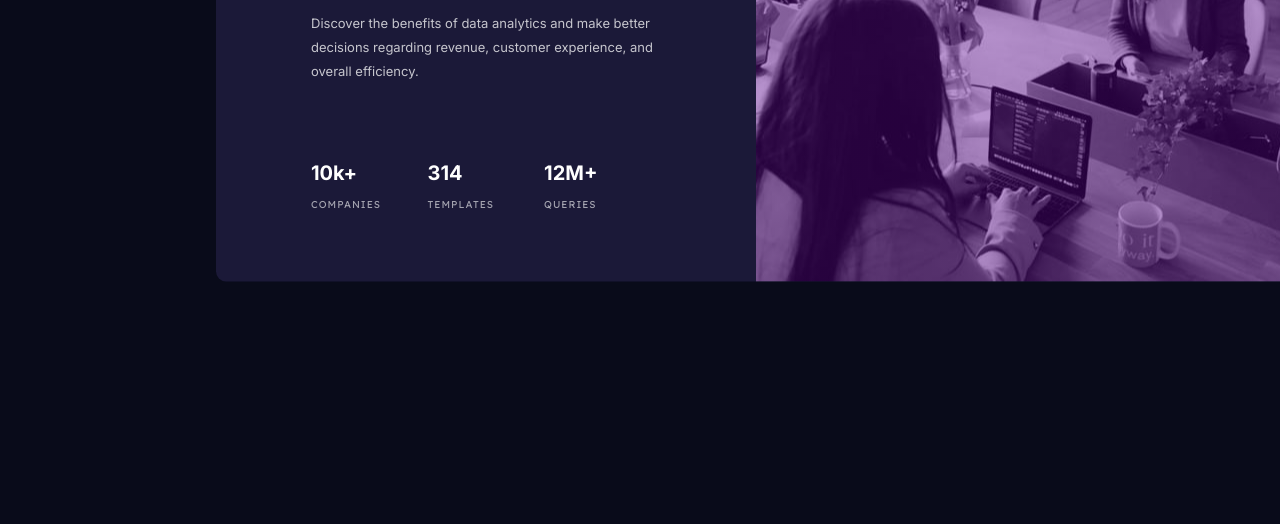
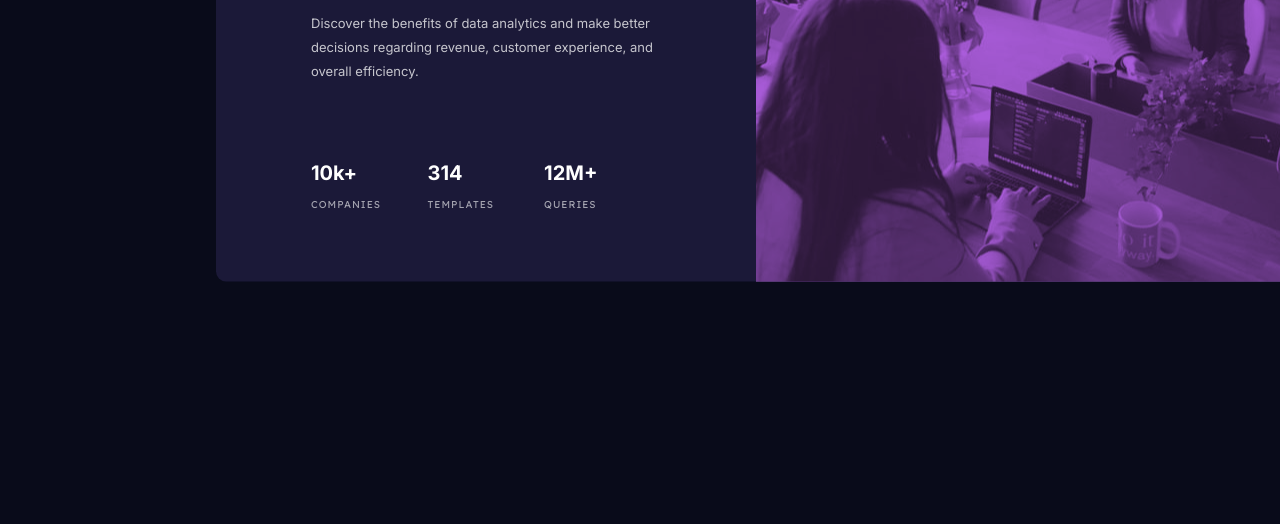
Before and after one commit to daniillagutin/stats-preview-card-component-main, a plain HTML site: page index.html in a window 1280 px wide. Shown: the part 276-800 px from the top of the page. Drawn offline with Linux system fonts and the light colour scheme.

Commit message:
Eddit img overlay

```diff
--- a/css/index.css
+++ b/css/index.css
@@ -70,5 +70,10 @@ body{
 .image_box{
   float: right;
   border-radius: 0 10px 10px 0;
-  background: linear-gradient(hsla(277, 100%, 28%, 0.418), hsla(277, 100%, 28%, 0.418)), url(../images/image-header-desktop.jpg);
+  /* background: linear-gradient(hsla(277, 100%, 28%, 0.418), hsla(277, 100%, 28%, 0.418)), url(../images/image-header-desktop.jpg); */
+  background-color: var(--Soft-violet);
 }
+.image_box img{
+  mix-blend-mode: multiply;
+  opacity: 75%;
+}
--- a/index.html
+++ b/index.html
@@ -44,7 +44,9 @@
           </div>
         </div>
       </div>
-      <div class="image_box"></div>
+      <div class="image_box">
+        <img src="./images/image-header-desktop.jpg" alt="">
+      </div>
     </div>
   </body>
 </html>
```
